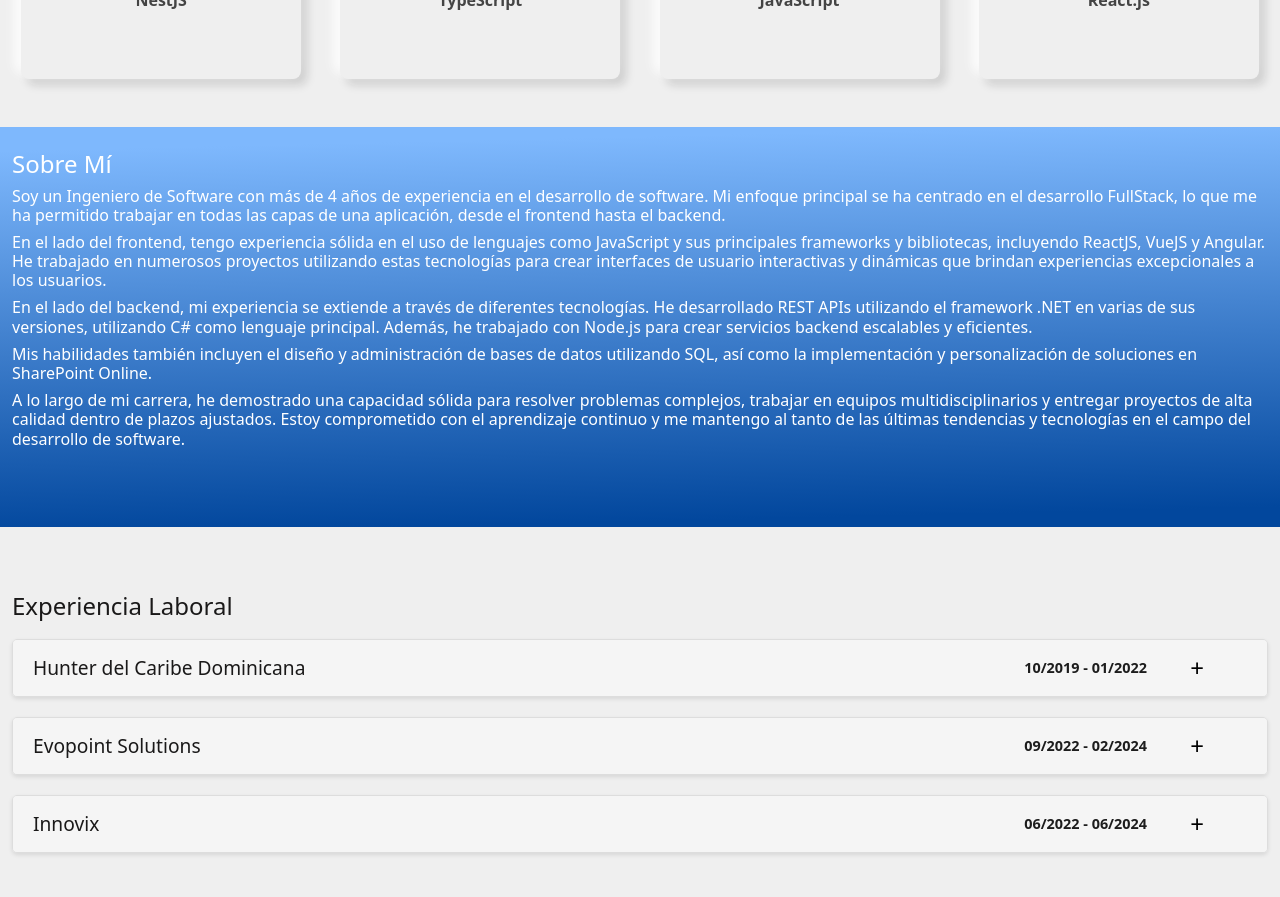
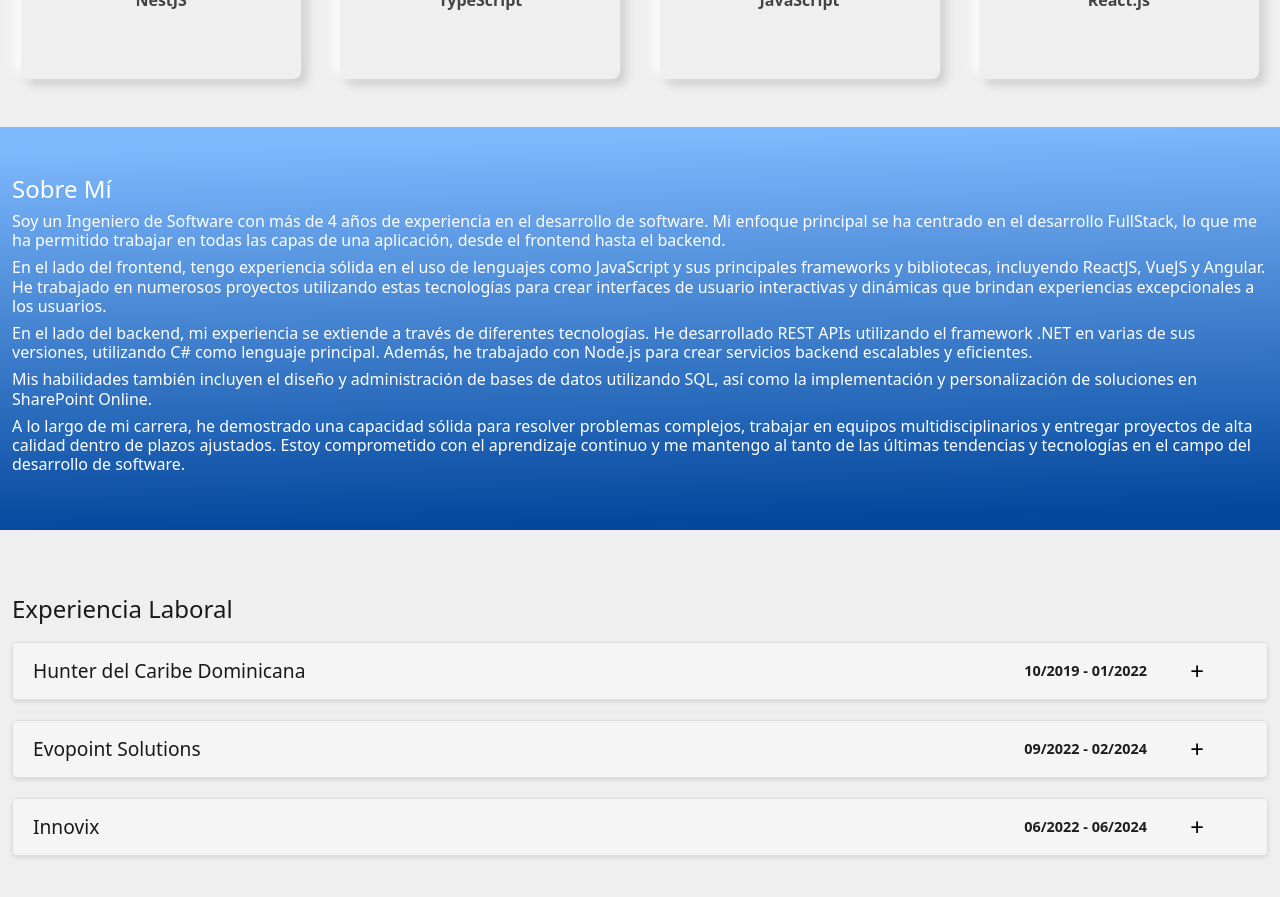
Before and after one commit to watter08/portafolio-spa, a React (Vite) app: page / in a window 1280 px wide. Shown: the part 3740-4637 px from the top of the page. Built offline with nearby package versions, Linux system fonts and the light colour scheme.

Commit message:
pt-5 en aboutme section

```diff
--- a/src/components/GeneralInfo/AboutMe.jsx
+++ b/src/components/GeneralInfo/AboutMe.jsx
@@ -45,7 +45,7 @@ function AboutMe({experience = [], title = '', laboralTitle, works}){
     return(
         <>
             <div className="aboutme-container blue pb-5">
-                <div className="content mx-auto">
+                <div className="content mx-auto pt-5">
                     <h4>{title}</h4>
                     <ExperienceInfo experiences={experience} />
                 </div>
```
